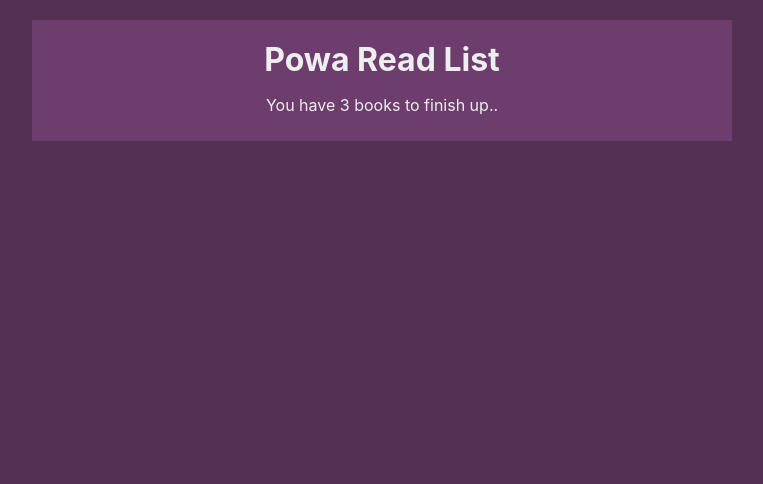
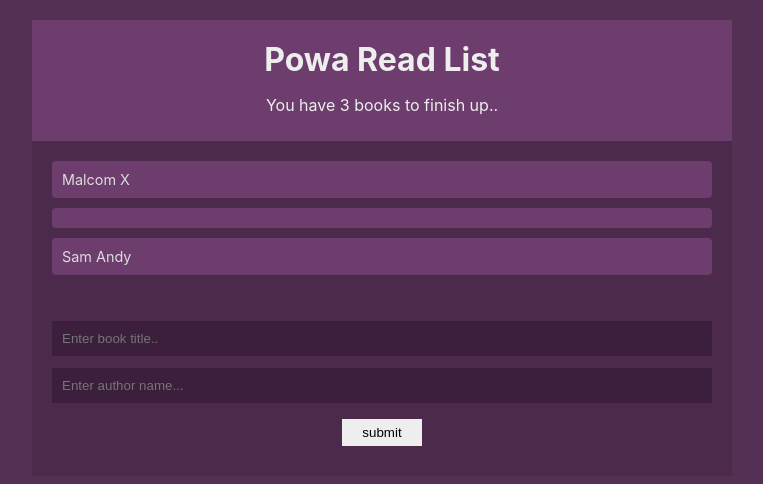
Before and after one commit to Kobby08/read-list, a React (Create React App) app: page / in a window 1280 px wide. Shown: the top 484 px of the page, without its empty margins (258-1021 px from the left). Built offline with nearby package versions, Linux system fonts and the light colour scheme.

Commit message:
implemented book form component

```diff
--- a/src/App.js
+++ b/src/App.js
@@ -1,3 +1,5 @@
+import BookForm from "./components/BookForm";
+import Booklist from "./components/BookList";
 import Navbar from "./components/Navbar";
 import BookContextProvider from "./contexts/BookContext";
 
@@ -6,6 +8,8 @@ function App() {
     <div className="App">
       <BookContextProvider>
         <Navbar />
+        <Booklist />
+        <BookForm />
       </BookContextProvider>
     </div>
   );
--- /dev/null
+++ b/src/components/BookForm.js
@@ -0,0 +1,38 @@
+import { useState } from "react";
+import { useContext } from "react";
+import { BookContext } from "../contexts/BookContext";
+
+const BookForm = () => {
+  const { dispatch } = useContext(BookContext);
+  const [title, setTitle] = useState("");
+  const [author, setAuthor] = useState("");
+
+  function handleAddBook(e) {
+    console.log(title, author);
+    e.preventDefault();
+    dispatch({ type: "ADD_BOOK", book: { title, author } });
+    setTitle("");
+    setAuthor("");
+  }
+  return (
+    <form onSubmit={handleAddBook}>
+      <input
+        type="text"
+        required
+        value={title}
+        onChange={(e) => setTitle(e.target.value)}
+        placeholder="Enter book title.."
+      />
+      <input
+        type="text"
+        required
+        value={author}
+        onChange={(e) => setAuthor(e.target.value)}
+        placeholder="Enter author name..."
+      />
+      <input type="submit" value="submit" />
+    </form>
+  );
+};
+
+export default BookForm;
```
